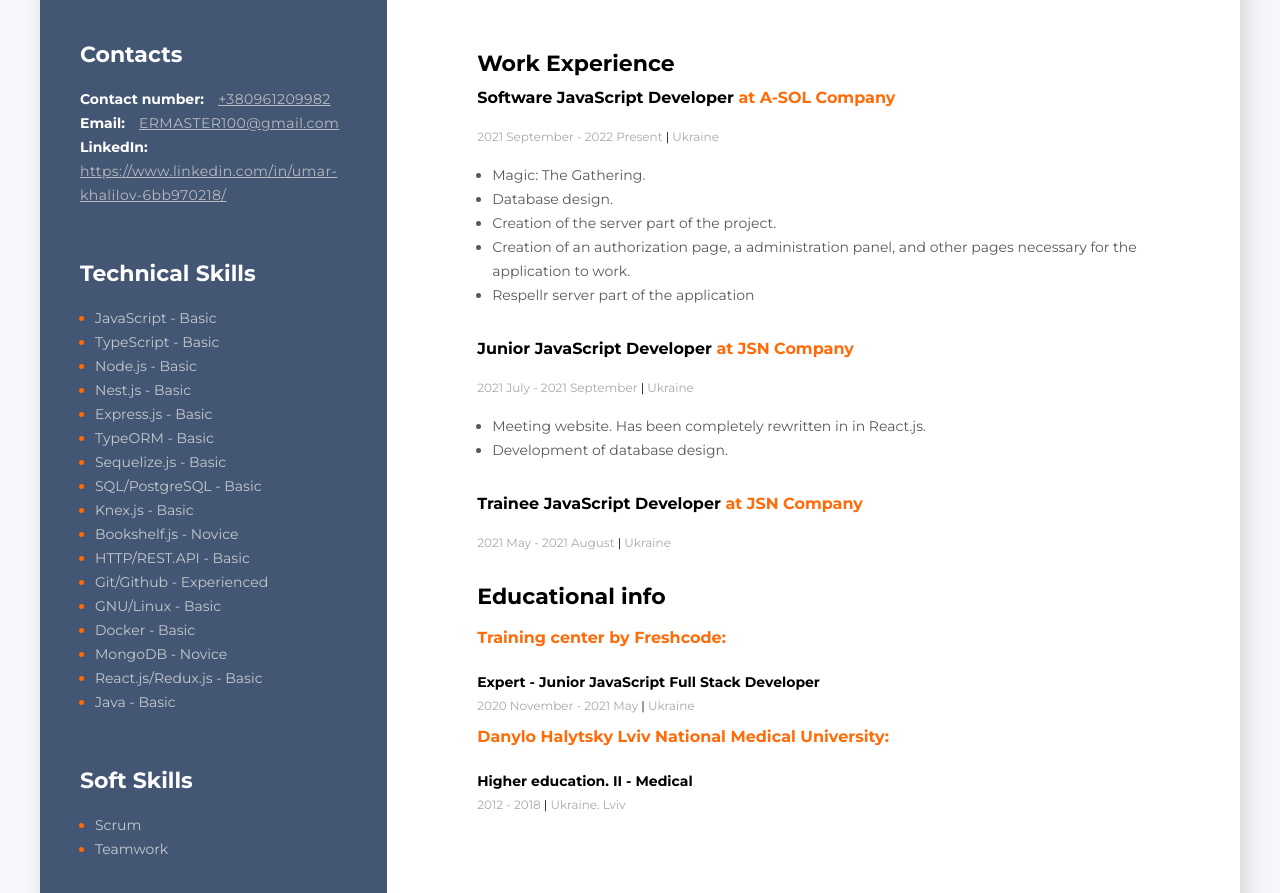
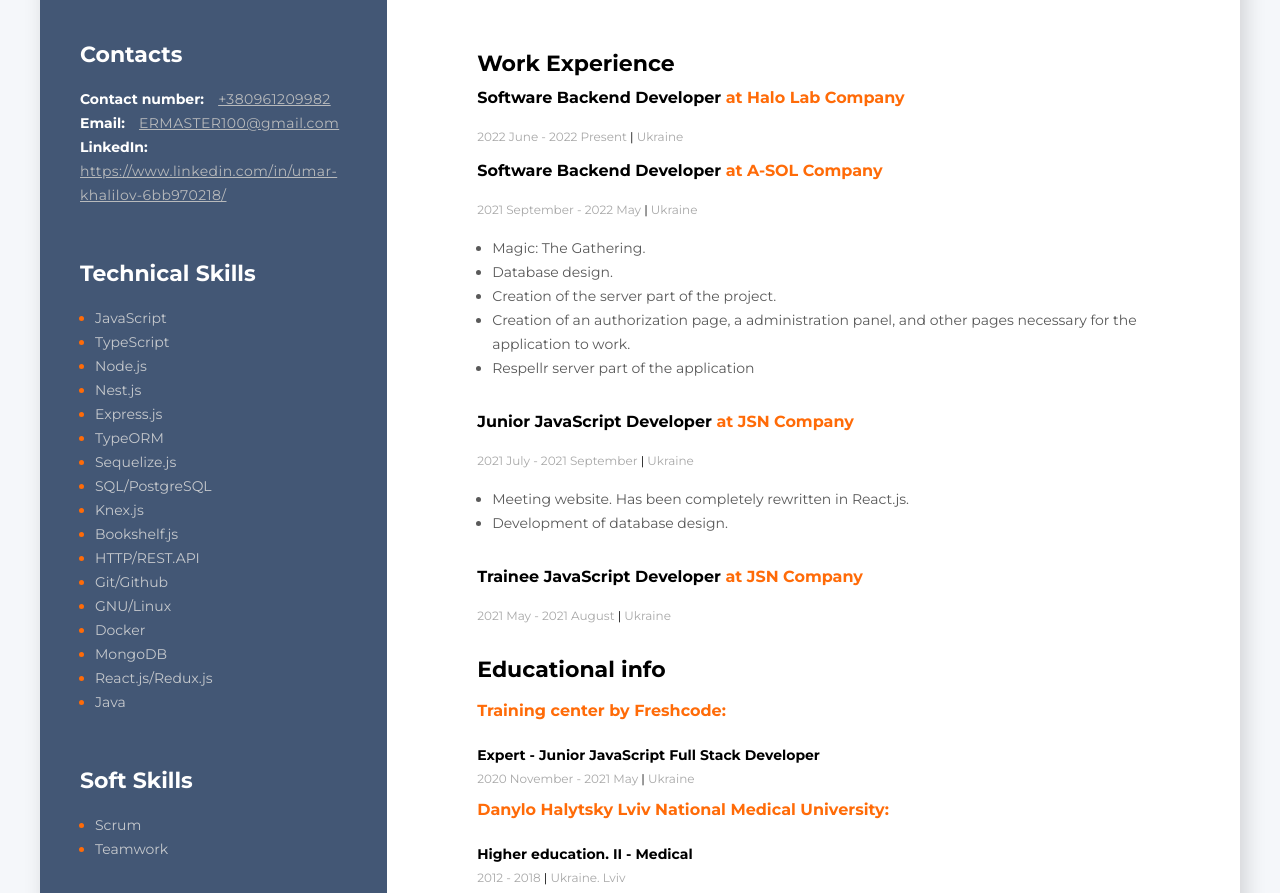
Before and after one commit to Dr-Khalilov/cv_umar_khalilov, a website: page public/index.html in a window 1280 px wide. Shown: the part 461-1354 px from the top of the page. Drawn offline with Linux system fonts and the light colour scheme.

Commit message:
Refactor code

```diff
--- a/package.json
+++ b/package.json
@@ -11,7 +11,7 @@
     "url": "git+https://github.com/Dr-Khalilov/cv_umar_khalilov.git"
   },
   "keywords": [],
-  "author": "",
+  "author": "Umar Khalilov",
   "license": "ISC",
   "bugs": {
     "url": "https://github.com/Dr-Khalilov/cv_umar_khalilov/issues"
--- a/public/index.html
+++ b/public/index.html
@@ -1,233 +1,231 @@
 <!DOCTYPE html>
-<html lang="en">
+<html lang='en'>
 <head>
-    <meta charset="UTF-8" />
-    <meta name="viewport" content="width=device-width, initial-scale=1.0" />
+    <meta charset='UTF-8' />
+    <meta name='viewport' content='width=device-width, initial-scale=1.0' />
     <title>CV Umar Khalilov</title>
-    <link rel="stylesheet" href="./assets/css/style.css" />
-    <link rel="preconnect" href="https://fonts.gstatic.com" />
+    <link rel='stylesheet' type='text/css' href='./assets/css/style.css' />
+    <link rel='preconnect' href='https://fonts.gstatic.com' />
     <link
-      href="https://fonts.googleapis.com/css2?family=Montserrat:wght@400;700&display=swap"
-      rel="stylesheet"
+        href='https://fonts.googleapis.com/css2?family=Montserrat:wght@400;700&display=swap'
+        rel='stylesheet'
     />
 </head>
 <body>
 <!-- main container -->
-    <div class="wrapper">
+<div class='wrapper'>
     <!-- sidebar container -->
-      <aside class="sidebar">
-        <img class="my-photo" src="./assets/images/my-photo.png" alt="my-photo" />
+    <aside class='sidebar'>
+        <img class='my-photo' src='./assets/images/my-photo.png' alt='my-photo' />
         <!-- contacts container -->
-        <article class="contacts-container">
-          <h3 class="contacts-title">Contacts</h3>
+        <article class='contacts-container'>
+            <h3 class='contacts-title'>Contacts</h3>
             <p>
-            <span class="contacts-link-type">Contact number:</span>
-            <a class="contacts-link" href="tel:380961209982">+380961209982</a>
+                <span class='contacts-link-type'>Contact number:</span>
+                <a class='contacts-link' href='tel:+380961209982'>+380961209982</a>
             </p>
             <p>
-            <span class="contacts-link-type">Email:</span>
-            <a class="contacts-link" href="mailto:ERMASTER100@gmail.com">ERMASTER100@gmail.com</a>
+                <span class='contacts-link-type'>Email:</span>
+                <a class='contacts-link' href='mailto:ERMASTER100@gmail.com'>ERMASTER100@gmail.com</a>
             </p>
             <p>
-            <span class="contacts-link-type"
+            <span class='contacts-link-type'
             >LinkedIn:
               <a
-                class="contacts-link"
-                target="_blank"
-                href="https://www.linkedin.com/in/umar-khalilov-6bb970218/"
+                  class='contacts-link'
+                  target='_blank'
+                  href='https://www.linkedin.com/in/umar-khalilov-6bb970218/'
               >https://www.linkedin.com/in/umar-khalilov-6bb970218/</a
               >
             </span>
             </p>
         </article>
-
         <!--tech skills container-->
-
-        <article class="tech-skills-container">
-          <h3 class="tech-skills-title">Technical Skills</h3>
+        <article class='tech-skills-container'>
+            <h3 class='tech-skills-title'>Technical Skills</h3>
             <ul>
-            <li class="tech-skills-item">
-              <span class="tech-skills-text">JavaScript - Basic</span>
+                <li class='tech-skills-item'>
+                    <span class='tech-skills-text'>JavaScript</span>
                 </li>
-            <li class="tech-skills-item">
-              <span class="tech-skills-text">TypeScript - Basic</span>
+                <li class='tech-skills-item'>
+                    <span class='tech-skills-text'>TypeScript</span>
                 </li>
-            <li class="tech-skills-item">
-              <span class="tech-skills-text">Node.js - Basic</span>
+                <li class='tech-skills-item'>
+                    <span class='tech-skills-text'>Node.js</span>
                 </li>
-            <li class="tech-skills-item">
-              <span class="tech-skills-text">Nest.js - Basic</span>
+                <li class='tech-skills-item'>
+                    <span class='tech-skills-text'>Nest.js</span>
                 </li>
-            <li class="tech-skills-item">
-              <span class="tech-skills-text">Express.js - Basic</span>
+                <li class='tech-skills-item'>
+                    <span class='tech-skills-text'>Express.js</span>
                 </li>
-            <li class="tech-skills-item">
-              <span class="tech-skills-text">TypeORM - Basic</span>
+                <li class='tech-skills-item'>
+                    <span class='tech-skills-text'>TypeORM</span>
                 </li>
-            <li class="tech-skills-item">
-              <span class="tech-skills-text">Sequelize.js - Basic</span>
+                <li class='tech-skills-item'>
+                    <span class='tech-skills-text'>Sequelize.js</span>
                 </li>
-            <li class="tech-skills-item">
-              <span class="tech-skills-text">SQL/PostgreSQL - Basic</span>
+                <li class='tech-skills-item'>
+                    <span class='tech-skills-text'>SQL/PostgreSQL</span>
                 </li>
-            <li class="tech-skills-item">
-              <span class="tech-skills-text">Knex.js - Basic</span>
+                <li class='tech-skills-item'>
+                    <span class='tech-skills-text'>Knex.js</span>
                 </li>
-            <li class="tech-skills-item">
-              <span class="tech-skills-text">Bookshelf.js - Novice</span>
+                <li class='tech-skills-item'>
+                    <span class='tech-skills-text'>Bookshelf.js</span>
                 </li>
-            <li class="tech-skills-item">
-              <span class="tech-skills-text">HTTP/REST.API - Basic</span>
+                <li class='tech-skills-item'>
+                    <span class='tech-skills-text'>HTTP/REST.API</span>
                 </li>
-            <li class="tech-skills-item">
-              <span class="tech-skills-text">Git/Github - Experienced</span>
+                <li class='tech-skills-item'>
+                    <span class='tech-skills-text'>Git/Github</span>
                 </li>
-            <li class="tech-skills-item">
-              <span class="tech-skills-text">GNU/Linux - Basic</span>
+                <li class='tech-skills-item'>
+                    <span class='tech-skills-text'>GNU/Linux</span>
                 </li>
-            <li class="tech-skills-item">
-              <span class="tech-skills-text">Docker - Basic</span>
+                <li class='tech-skills-item'>
+                    <span class='tech-skills-text'>Docker</span>
                 </li>
-            <li class="tech-skills-item">
-              <span class="tech-skills-text">MongoDB - Novice</span>
+                <li class='tech-skills-item'>
+                    <span class='tech-skills-text'>MongoDB</span>
                 </li>
-            <li class="tech-skills-item">
-              <span class="tech-skills-text">React.js/Redux.js - Basic</span>
+                <li class='tech-skills-item'>
+                    <span class='tech-skills-text'>React.js/Redux.js</span>
                 </li>
-            <li class="tech-skills-item">
-              <span class="tech-skills-text">Java - Basic</span>
+                <li class='tech-skills-item'>
+                    <span class='tech-skills-text'>Java</span>
                 </li>
             </ul>
         </article>
-
         <!-- soft skills container -->
-        <article class="soft-skills-container">
-          <h3 class="soft-skills-title">Soft Skills</h3>
+        <article class='soft-skills-container'>
+            <h3 class='soft-skills-title'>Soft Skills</h3>
             <ul>
-            <li class="soft-skills-item">
-              <span class="soft-skills-text">Scrum</span>
+                <li class='soft-skills-item'>
+                    <span class='soft-skills-text'>Scrum</span>
                 </li>
-            <li class="soft-skills-item">
-              <span class="soft-skills-text">Teamwork</span>
+                <li class='soft-skills-item'>
+                    <span class='soft-skills-text'>Teamwork</span>
                 </li>
             </ul>
         </article>
-
         <!-- language knowledge container -->
-        <article class="language-skills-container">
-          <h3 class="language-skills-title">Languages</h3>
+        <article class='language-skills-container'>
+            <h3 class='language-skills-title'>Languages</h3>
             <ul>
-            <li class="language-skills-item">
-              <span class="language-skills-text">Ukrainian - upper-intermediate</span>
+                <li class='language-skills-item'>
+                    <span class='language-skills-text'>Ukrainian - upper-intermediate</span>
                 </li>
-            <li class="language-skills-item">
-              <span class="language-skills-text">Russian - upper-intermediate</span>
+                <li class='language-skills-item'>
+                    <span class='language-skills-text'>Russian - upper-intermediate</span>
                 </li>
-            <li class="language-skills-item">
-              <span class="language-skills-text">English - pre-intermediate</span>
+                <li class='language-skills-item'>
+                    <span class='language-skills-text'>English - pre-intermediate</span>
                 </li>
             </ul>
         </article>
     </aside>
-
     <!-- about me container -->
-      <section class="about-me-container">
+    <section class='about-me-container'>
         <!-- about me main info -->
-        <header class="info-container">
-          <h1 class="name">Khalilov Umar</h1>
-          <h2 class="profession">Software Backend Engineer</h2>
-          <p class="description">
+        <header class='info-container'>
+            <h1 class='name'>Umar Khalilov</h1>
+            <h2 class='profession'>Software Backend Engineer</h2>
+            <p class='description'>
                 I am backend developer and i like to create programs and enjoy it! I can work on myself
                 and become better than yesterday. What motivates me is who I will be tomorrow.
             </p>
         </header>
-
         <!-- project container -->
-
-        <article class="projects-container">
-          <h3 class="about-me-title">Projects</h3>
+        <article class='projects-container'>
+            <h3 class='about-me-title'>Projects</h3>
             <ul>
-            <li class="projects-item">
+                <li class='projects-item'>
                     <a
-                class="projects-link"
-                target="_blank"
-                href="https://github.com/Dr-Khalilov?tab=repositories"
+                        class='projects-link'
+                        target='_blank'
+                        href='https://github.com/Dr-Khalilov?tab=repositories'
                     >https://github.com/Dr-Khalilov?tab=repositories/</a
                     >
                 </li>
             </ul>
         </article>
-
         <!-- Work Experience -->
         <main>
-          <h3 class="about-me-title">Work Experience</h3>
-          <!-- company 1 -->
+            <h3 class='about-me-title'>Work Experience</h3>
+            <!-- company 3 -->
             <article>
-            <h4 class="profession-title">
-              Software JavaScript Developer
-              <span class="profession-company">at A-SOL Company</span>
+                <h4 class='profession-title'>
+                    Software Backend Developer
+                    <span class='profession-company'>at Halo Lab Company</span>
                 </h4>
-            <span class="profession-time">
-              2021 September - 2022 Present
-              <span class="profession-divider">|</span> Ukraine
+                <span class='profession-time'>
+              2022 June - 2022 Present
+              <span class='profession-divider'>|</span> Ukraine
             </span>
-
-            <ul class="profession-duties">
-              <li class="profession-duties-item">Magic: The Gathering.</li>
-              <li class="profession-duties-item">Database design.</li>
-              <li class="profession-duties-item">Creation of the server part of the project.</li>
-              <li class="profession-duties-item">
+            </article>
+            <!--company 2-->
+            <article>
+                <h4 class='profession-title'>
+                    Software Backend Developer
+                    <span class='profession-company'>at A-SOL Company</span>
+                </h4>
+                <span class='profession-time'>
+              2021 September - 2022 May
+              <span class='profession-divider'>|</span> Ukraine
+            </span>
+                <ul class='profession-duties'>
+                    <li class='profession-duties-item'>Magic: The Gathering.</li>
+                    <li class='profession-duties-item'>Database design.</li>
+                    <li class='profession-duties-item'>Creation of the server part of the project.</li>
+                    <li class='profession-duties-item'>
                         Creation of an authorization page, a administration panel, and other pages necessary
                         for the application to work.
                     </li>
-              <li class="profession-duties-item">Respellr server part of the application</li>
+                    <li class='profession-duties-item'>Respellr server part of the application</li>
                 </ul>
             </article>
-
-          <!-- company 2 -->
+            <!-- company 1 -->
             <article>
-            <h4 class="profession-title">
+                <h4 class='profession-title'>
                     Junior JavaScript Developer
-              <span class="profession-company">at JSN Company</span>
+                    <span class='profession-company'>at JSN Company</span>
                 </h4>
-            <span class="profession-time">
+                <span class='profession-time'>
               2021 July - 2021 September
-              <span class="profession-divider">|</span> Ukraine
+              <span class='profession-divider'>|</span> Ukraine
             </span>
-
-            <ul class="profession-duties">
-              <li class="profession-duties-item">
-                Meeting website. Has been completely rewritten in in React.js.
+                <ul class='profession-duties'>
+                    <li class='profession-duties-item'>
+                        Meeting website. Has been completely rewritten in React.js.
                     </li>
-              <li class="profession-duties-item">Development of database design.</li>
+                    <li class='profession-duties-item'>Development of database design.</li>
                 </ul>
             </article>
-
             <article>
-            <h4 class="profession-title">
+                <h4 class='profession-title'>
                     Trainee JavaScript Developer
-              <span class="profession-company">at JSN Company</span>
+                    <span class='profession-company'>at JSN Company</span>
                 </h4>
-            <span class="profession-time">
+                <span class='profession-time'>
               2021 May - 2021 August
-              <span class="profession-divider">|</span> Ukraine
+              <span class='profession-divider'>|</span> Ukraine
             </span>
             </article>
-
             <!-- education -->
-          <article class="education-container">
-            <h3 class="about-me-title">Educational info</h3>
-            <p class="university-title">Training center by Freshcode:</p>
-            <p class="education">Expert - Junior JavaScript Full Stack Developer</p>
-            <span class="profession-time">
+            <article class='education-container'>
+                <h3 class='about-me-title'>Educational info</h3>
+                <p class='university-title'>Training center by Freshcode:</p>
+                <p class='education'>Expert - Junior JavaScript Full Stack Developer</p>
+                <span class='profession-time'>
               2020 November - 2021 May
-              <span class="profession-divider">|</span> Ukraine
+              <span class='profession-divider'>|</span> Ukraine
             </span>
-            <p class="university-title">Danylo Halytsky Lviv National Medical University:</p>
-            <p class="education">Higher education. II - Medical</p>
-            <span class="profession-time">
+                <p class='university-title'>Danylo Halytsky Lviv National Medical University:</p>
+                <p class='education'>Higher education. II - Medical</p>
+                <span class='profession-time'>
               2012 - 2018
-              <span class="profession-divider">|</span> Ukraine. Lviv
+              <span class='profession-divider'>|</span> Ukraine. Lviv
             </span>
             </article>
         </main>
```
Also changed, not shown: index.js (+7 -10 lines), README.md, 1 other file. Lines whose indentation alone changed are shown as unchanged.
